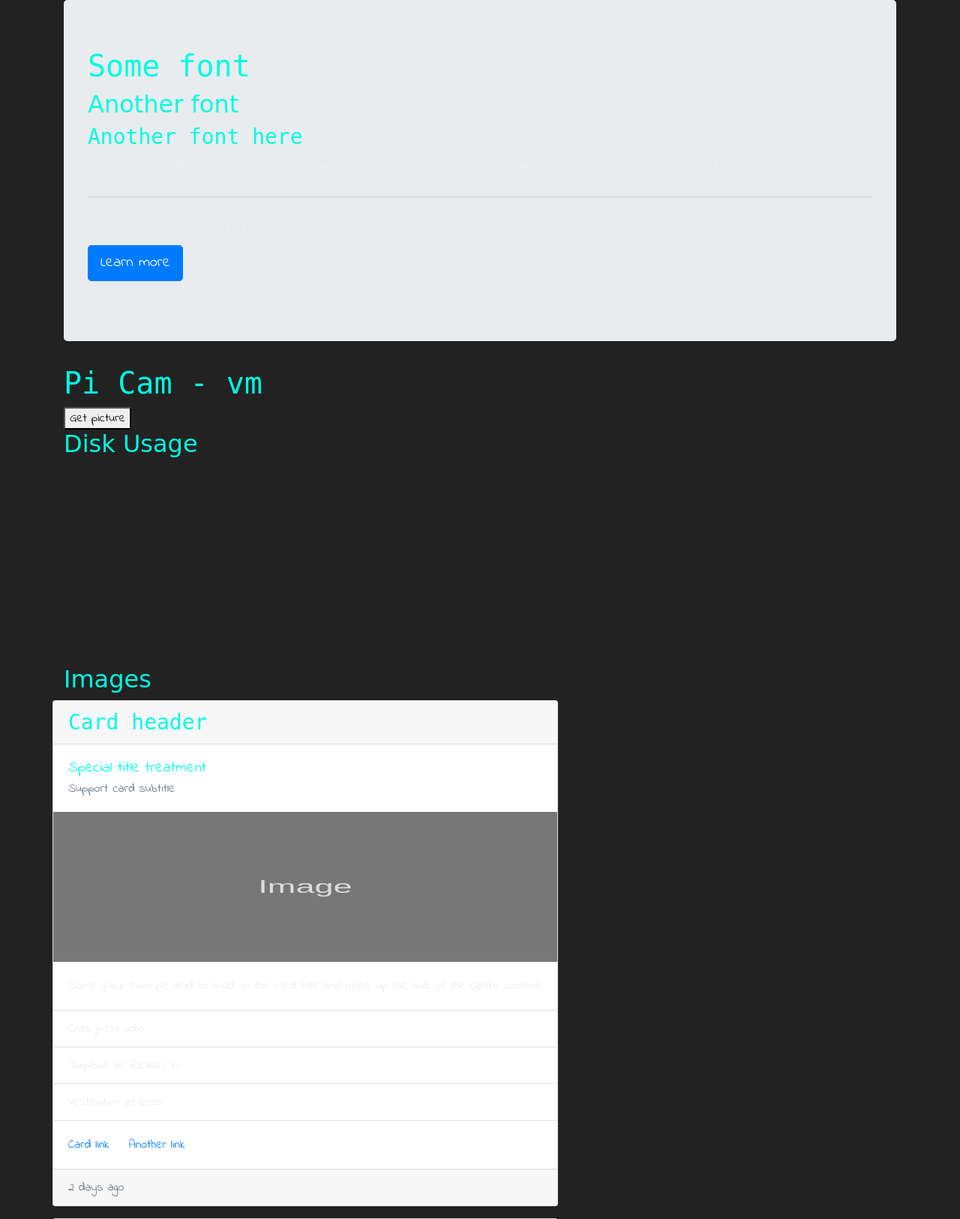
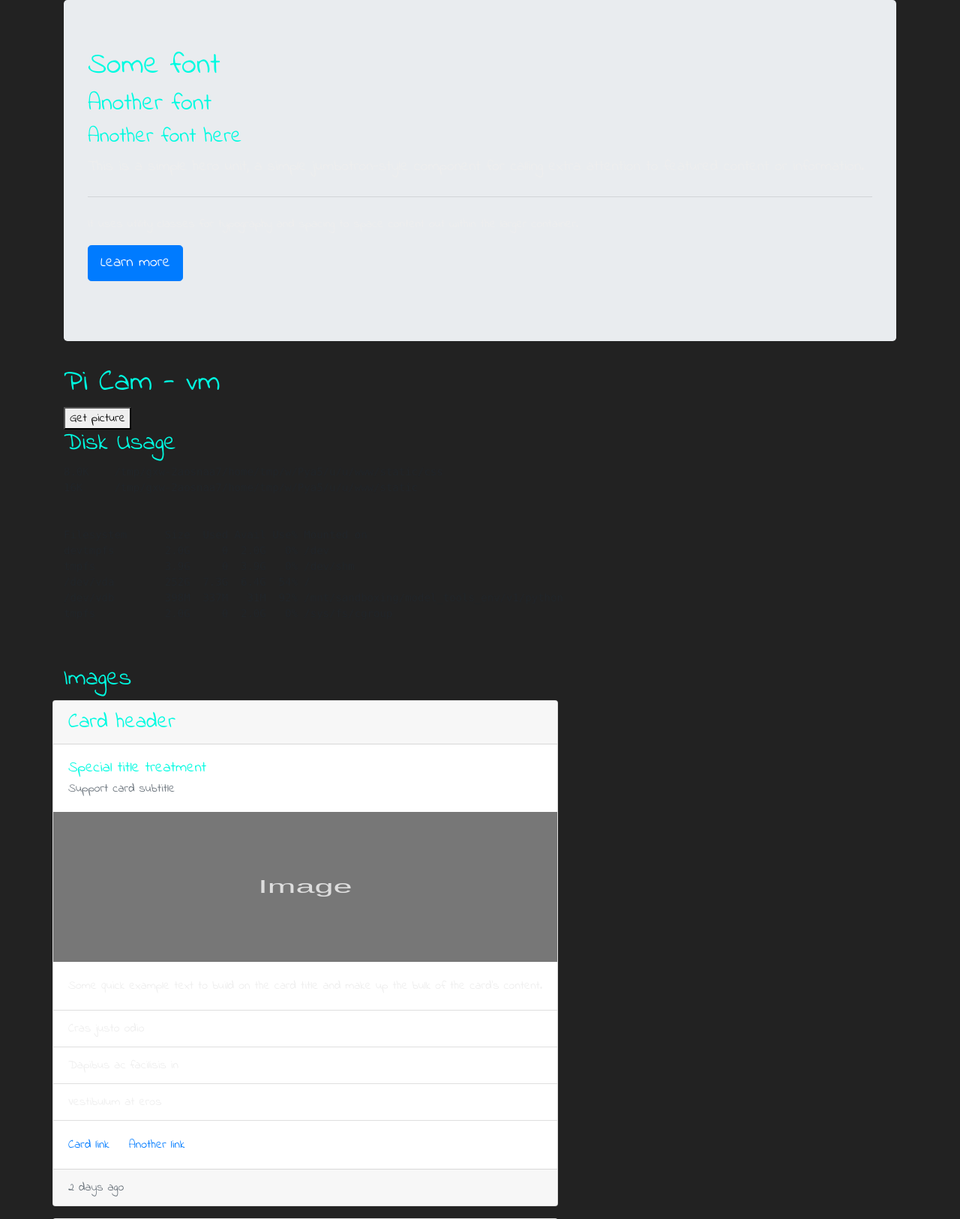
Before and after one commit to NanoDano/Pi-Cam-Server, a Flask app: page / in a window 1280 px wide. Shown: the part 56-1682 px from the top of the page at 75% size. Run offline with Flask 2, Linux system fonts and the light colour scheme; some libraries are stand-ins or nearby versions.

Commit message:
fixing font styles

```diff
--- a/templates/base.html
+++ b/templates/base.html
@@ -12,24 +12,10 @@
             integrity="sha256-9/aliU8dGd2tb6OSsuzixeV4y/faTqgFtohetphbbj0=" crossorigin="anonymous"></script>
     <link rel="stylesheet" href="https://stackpath.bootstrapcdn.com/bootstrap/4.5.2/css/bootstrap.min.css"
           integrity="sha384-JcKb8q3iqJ61gNV9KGb8thSsNjpSL0n8PARn9HuZOnIxN0hoP+VmmDGMN5t9UJ0Z" crossorigin="anonymous">
+    <link href="https://fonts.googleapis.com/css2?family=Indie+Flower&display=swap" rel="stylesheet">
     <link rel="stylesheet" href="{{ url_for('static', filename='css/global.css') }}"/>
     <link rel="icon" href="{{ url_for('static', filename='favicon.png') }}" sizes="32"/>
 
-    <!-- Google fonts -->
-    <link href="https://fonts.googleapis.com/css2?family=Indie+Flower&display=swap" rel="stylesheet">
-    <style>
-        h1 {
-            font-family: 'Major Mono Display', monospace;
-        }
-
-        h2 {
-            font-family: 'Permanent Marker', cursive;
-        }
-
-        h3 {
-            font-family: 'Share Tech Mono', monospace;
-        }
-    </style>
 </head>
 
 <body>
```
